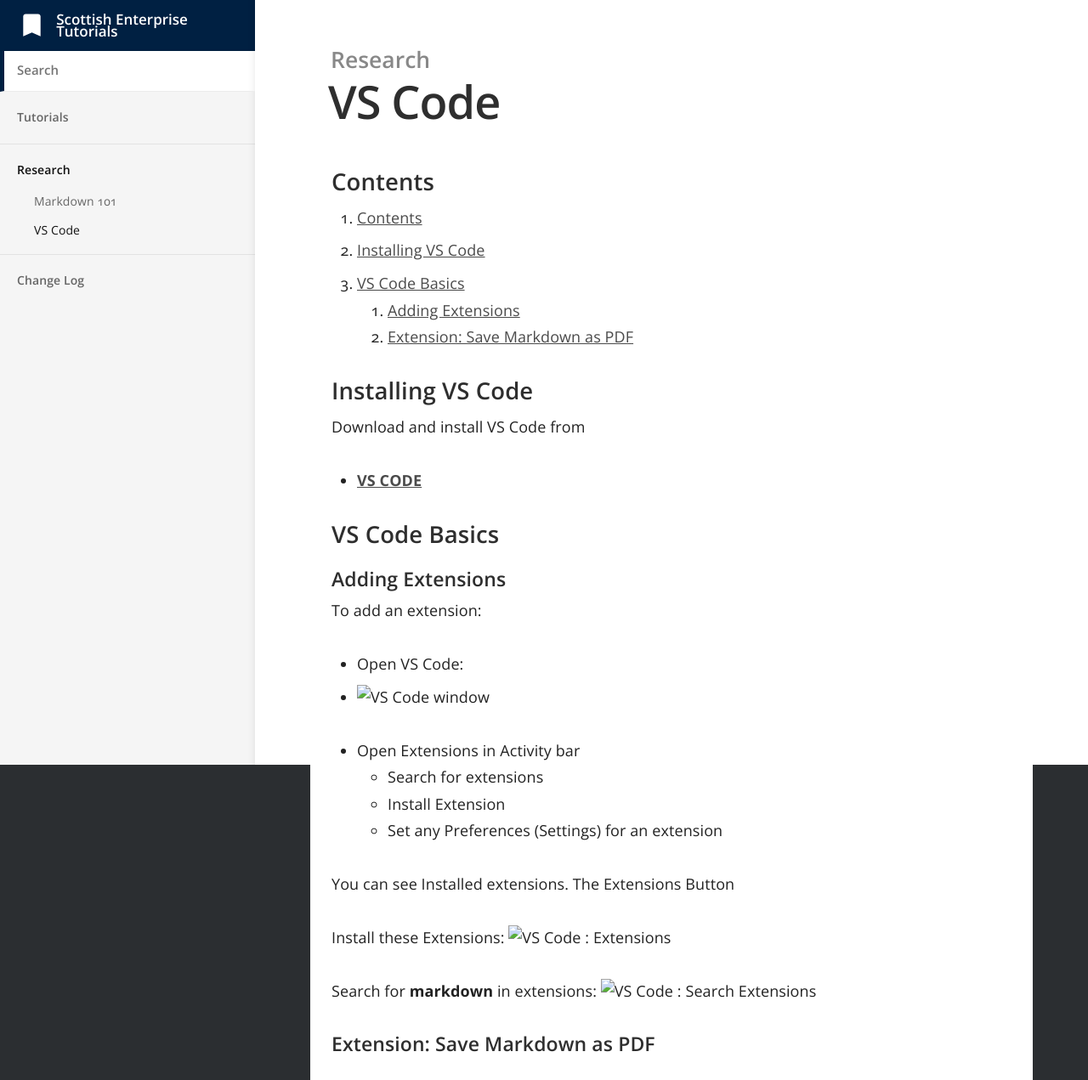
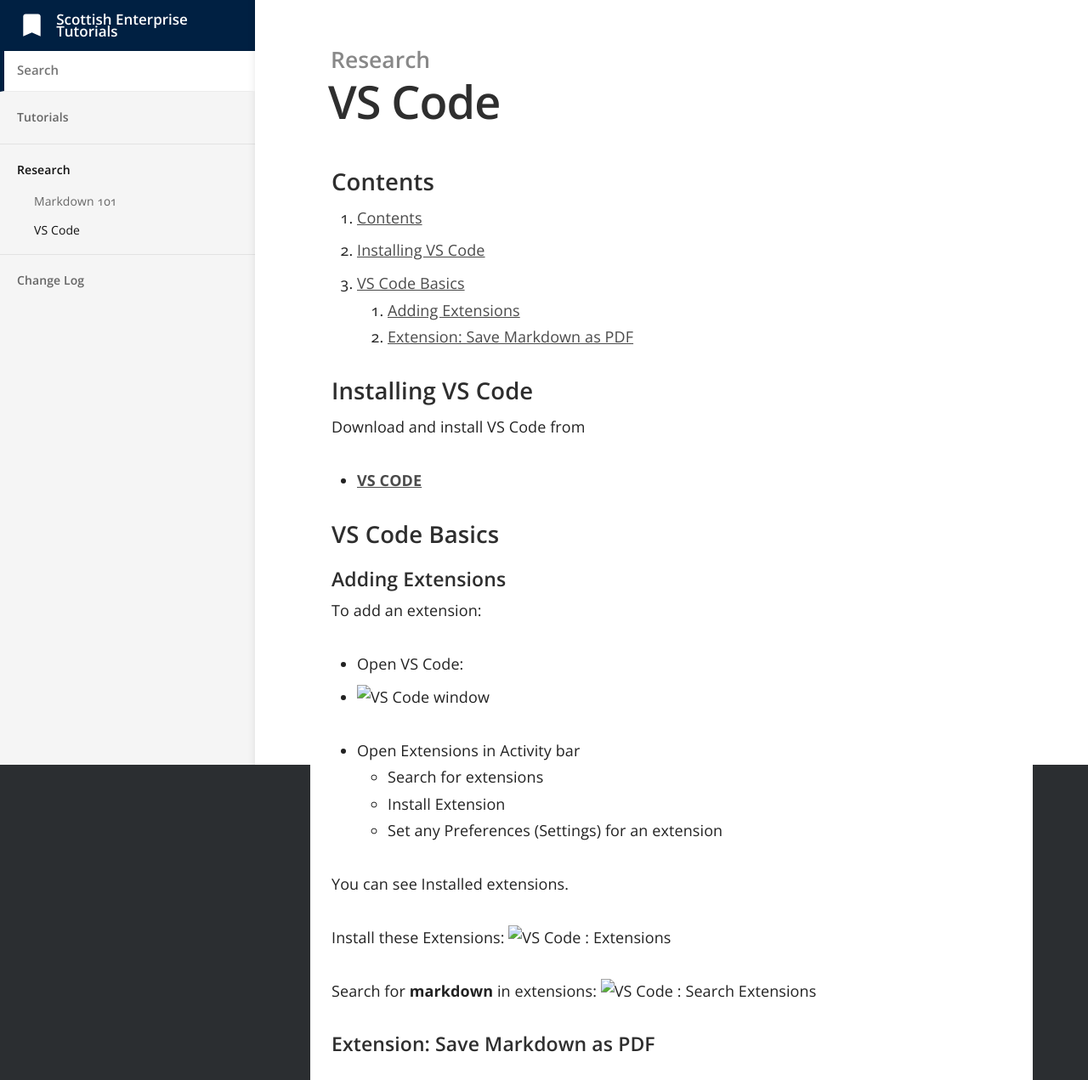
Before and after one commit to scotentSD/Tutorials, a Jekyll site: the page built from _docs/Content/VSCode.md, in a window 1280 px wide. Shown: the whole page at 85% size. Built offline with Jekyll 4.4.1, drawn with Linux system fonts in a browser that asks for light colours.

Commit message:
Update VSCode.md
mk

```diff
--- a/_docs/Content/VSCode.md
+++ b/_docs/Content/VSCode.md
@@ -36,7 +36,6 @@ To add an extension:
 
 
 You can see Installed extensions.
-The Extensions Button
 
 Install these Extensions:
 ![VS Code : Extensions](https://scotentsd.github.io/tutorials/images/installed.png){:height="40%" width="40%"}
```
